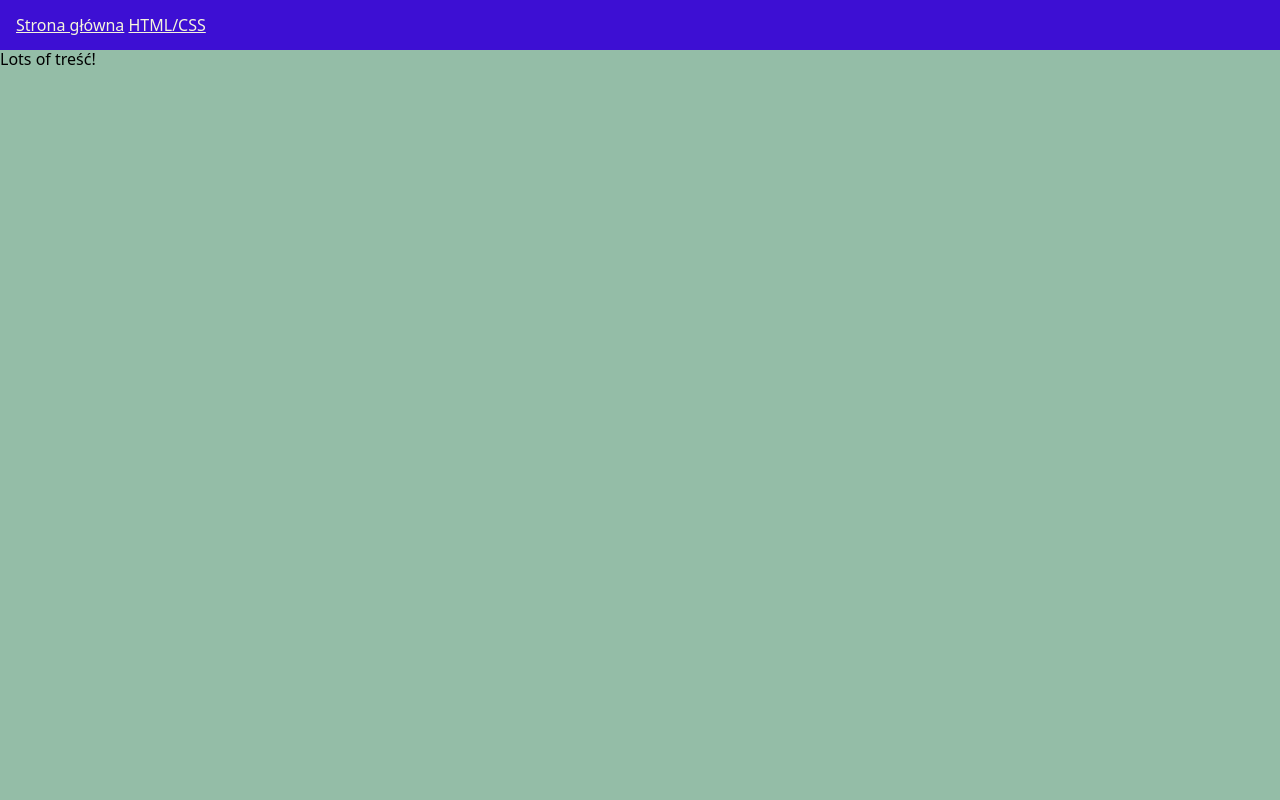
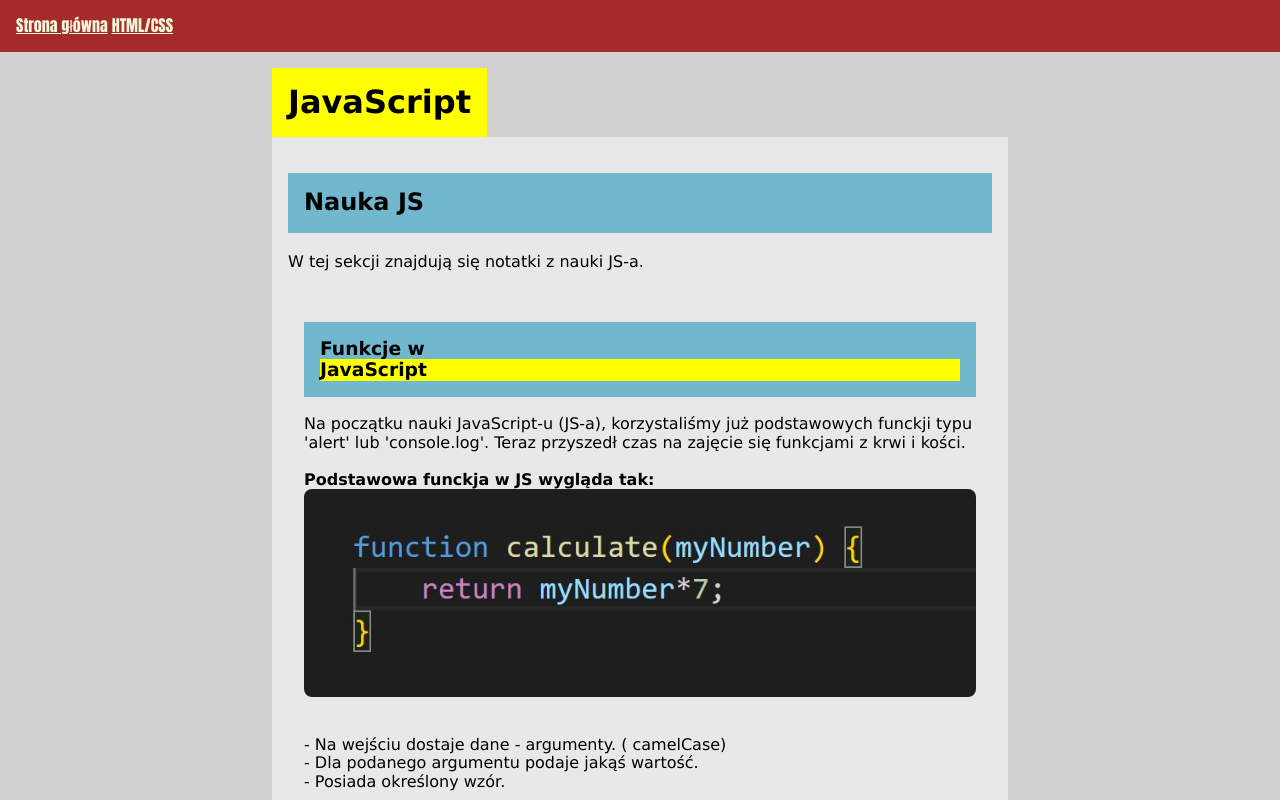
Before and after one commit to ubaRob/homepage, a plain HTML site: page nauka-js.html in a window 1280 px wide. Shown: the top 800 px of the page. Drawn offline with Linux system fonts and the light colour scheme.

Commit message:
JS functions learning & article plus images

```diff
--- a/nauka-js.html
+++ b/nauka-js.html
@@ -4,8 +4,8 @@
 <head>
   <meta charset="UTF-8">
   <meta name="viewport" content="width=device-width, initial-scale=1.0">
-  <title>Document</title>
-  <link href="style.css" rel="stylesheet" type="text/css">
+  <title>JS</title>
+  <link href="style-2.css" rel="stylesheet" type="text/css">
   <link href="normalize.css" rel="stylesheet" type="text/css">
 </head>
 
@@ -13,18 +13,60 @@
   <header class="header">
     <nav class="navigation">
       <a class="navigation__link" href="index.html">Strona główna</a>
-
       <a class="navigation__link" href="nauka-html-css.html">HTML/CSS</a>
-
     </nav>
   </header>
-  <main>
-    Lots of
-    treść!<br><br><br><br><br><br><br><br><br><br><br><br><br><br><br><br><br><br><br><br><br><br><br><br><br><br><br><br><br><br><br><br><br><br><br><br><br><br><br><br><br><br><br>Lots
-    of
-    treść!<br><br><br><br><br><br><br><br><br><br><br><br><br><br><br><br><br><br><br><br><br><br><br><br><br><br><br><br><br><br><br><br><br><br><br><br><br><br><br><br><br><br><br>LOT
-    of treść
+  <main class="main">
+    <header class="page-header">
+      <h1 class="page-header__heading page-header__heading--js" id="top" style="color:black; background: yellow;">JavaScript</h1>
+      <section class="section">
+        <h2 class="section__header">Nauka JS</h2>
+        <p class="paragraph">W tej sekcji znajdują się notatki z nauki JS-a.</p>
+        <article class="article">
+          <h3 class="article__header article__header--js">Funkcje w <div style="color:black; background: yellow;">JavaScript</div></h3>
+          <p class="paragraph">Na początku nauki JavaScript-u (JS-a), korzystaliśmy już podstawowych funckji typu 'alert' lub 'console.log'.
+            Teraz przyszedł czas na zajęcie się funkcjami z krwi i kości.
+            <br><br>
+            <strong>Podstawowa funckja w JS wygląda tak:</strong><br><img class="article__image" src="js-function-1.jpg" alt="funkcja-js">
+            <br>
+
+            <p class="paragraph"></p>
+            <br> - Na wejściu dostaje dane - argumenty. ( camelCase)
+            <br> - Dla podanego argumentu podaje jakąś wartość.
+            <br> - Posiada określony wzór. <br></p>
+            <img class="article__image" src="js-2.png" alt="funkcja-opisana">
+            <p class="paragraph"><strong>Return:</strong>definiuje nam wynik funkcji. Może występować w funckji, ale nie musi. Jak go nie zdefiniujemy to funkcja zwróci nam - <b>undefined</b>. </p>
+            <p class="paragraph">Ciało funkcji. Fukcja JS posiada nawiasy klamrowe, które wyznaczją ciało funkcji.</p>
+            W ciele funckji może być zawarte wiele rzeczy/składników, które określają nam jej działanie. Np:
+            <img class="article__image" src="function-body.jpg" alt="cialo-funkcji">
+            <p class="paragraph">W pierwszej linii w ciele f-kcji modyfikujemy nasz argument i przypisujemy mu nową wartość. W kolejnej linii wypisujemy nową wartość, a w ostatniej linii definiujemy wynik działania funckji. </p>
+            Aby konsola wypisała nam jakiś wynik działania musimy wprowadzić argument np warotść '1'.
+            Robimy to za pomocą naszej zadeklarowanej funckji calculate i w nawiasie wpisujemy 1.
+            W tym momencie na konsoli otrzymamy wynik 5, ponieważ nasza funkcja wpierw modyfikuje naszą wartość o +4,a następnie poprzez polecenie console.log(myNumber) nasza wartość jest wypisywana na konsoli.
+            Aby otrzymać wynik działania naszej funckji musimy wykonać jedno z tych działań:
+            - zadeklarować zmienną np. "result", pod którą będziemy otrzymywać wynik i przypisać ją do funckji calculate(1),[const result = calculate(1),] a następnie wypisać polecenie console.log(result). W tym momencie konsola wypisze nam najpierw naszą wprowadzoną wartość zmodyfikowaną o +4( ponieważ zadziała znowu console.log znajdujący się w ciele funckji), a nastpęnie otrzymamy wynik działania funcji, w naszym przypadku dla wartości 1 będzie to 35.
+            - drugi sposób pomija deklarowanie zmiennej "result" i wypisując console.log(calculate(1)); otrzymamy wynik działania funckji dla wartości'1'.
+            <h4 class="article__subheader">Funkcja w JS:</h4>
+            Deklarujemy nazwę funckji ( nie zawsze).
+            W środku dokonujemy obliczeń/wykonujemy zadania.
+            Funkcja przyjmuje argumenty(ale nie musi).
+            Funkcja zawsze zwraca coś( nawet jeśli nie mamy return - wtedy funkcja zwraca - undefined).
+<p class="paragraph"> function hello() {
+  console.log('hello')
+  console.log('hello')
+}
+
+hello(); >>> hello hello
+console.log(hello()) >>> undefined.</p>
+Po co funkcje?
+
+
+          </p>
+        </article>
+    </header>
+
   </main>
+
 
 </body>
 
--- a/style-2.css
+++ b/style-2.css
@@ -28,6 +28,16 @@ body {
     padding: 16px;
 }
 
+.article__image {
+    max-width: 100%;
+    border-radius: 8px;
+}
+
+.article__subheader {
+    background:  rgb(113, 184, 207);
+    padding: 8px;
+}
+}
 .footer {
     padding: 0 0;
 
```
Also changed, not shown: main.js (+74 -0 lines), function-body.jpg (added), js-1.png (added), js-2.png (added), js-3.jpg (added), js-function-1.jpg (added), js-function.bmp (added).
